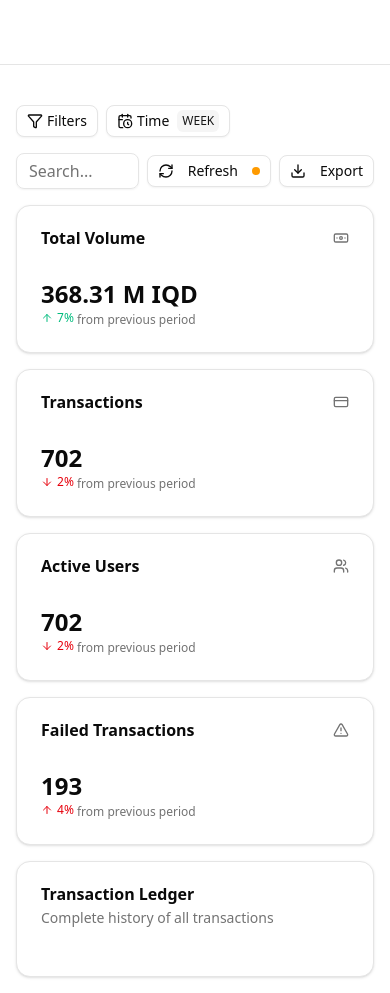
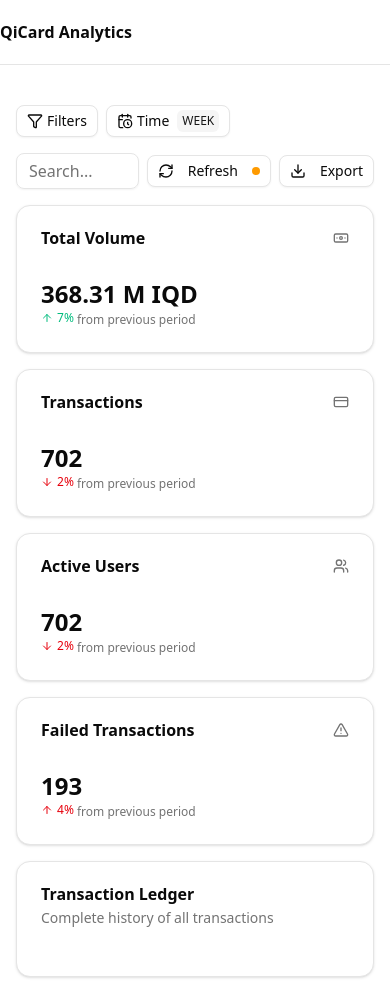
Before and after one commit to awsdang/analytics-dashboard, a React (Vite) app: page / in a window 390 px wide. Built offline with nearby package versions, Linux system fonts and the light colour scheme.

Commit message:
fixing title on header for mobile

```diff
--- a/src/components/header.tsx
+++ b/src/components/header.tsx
@@ -3,7 +3,7 @@
   return (
     <header className="sticky top-0 z-50 w-full border-b bg-background/95 backdrop-blur supports-[backdrop-filter]:bg-background/60">
       <div className="container flex h-16 items-center justify-between py-4 mx-auto">
-            <span className="hidden font-bold sm:inline-block">QiCard Analytics</span>
+            <span className="font-bold sm:inline-block">QiCard Analytics</span>
       </div>
     </header>
   )
```
